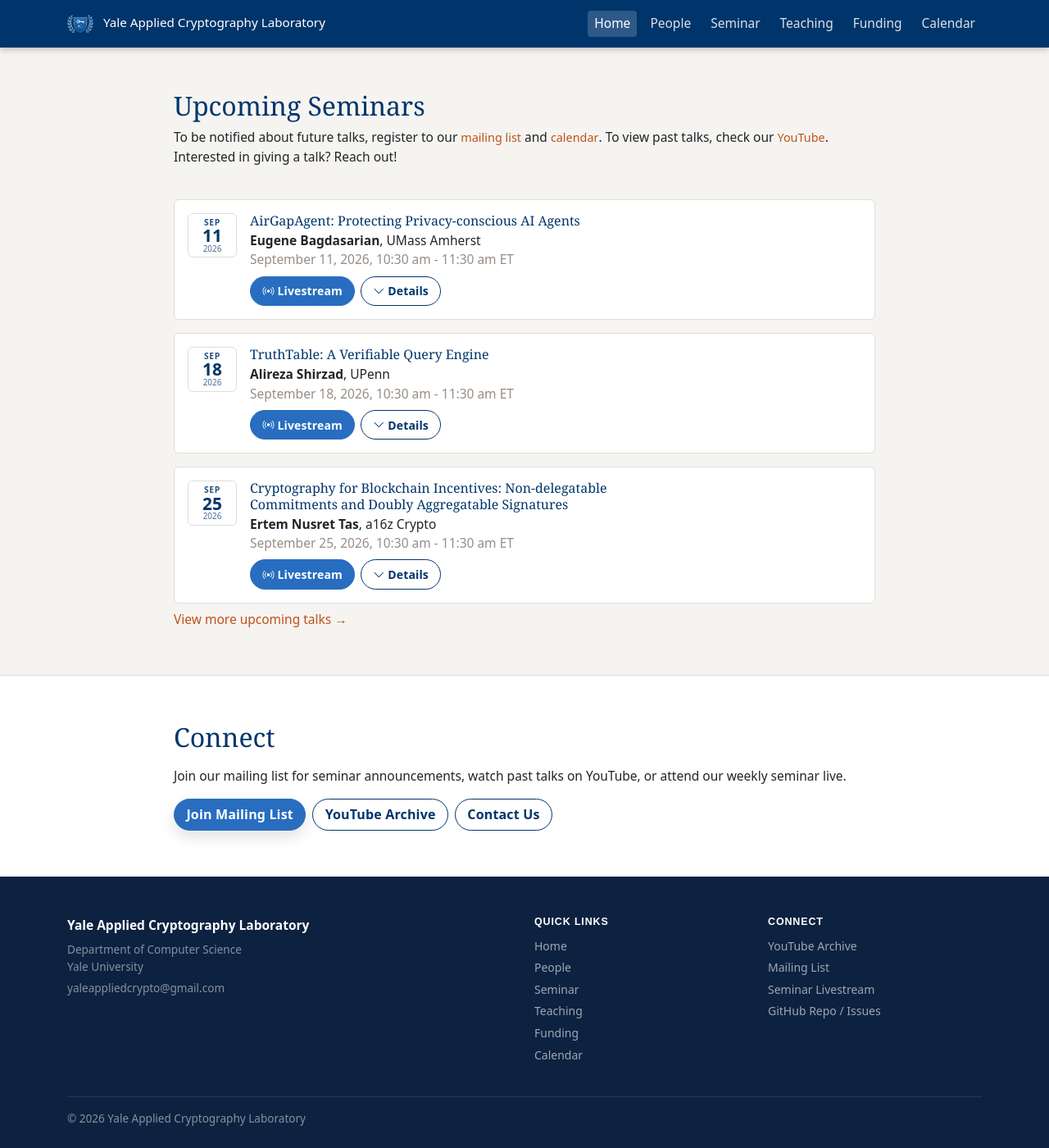
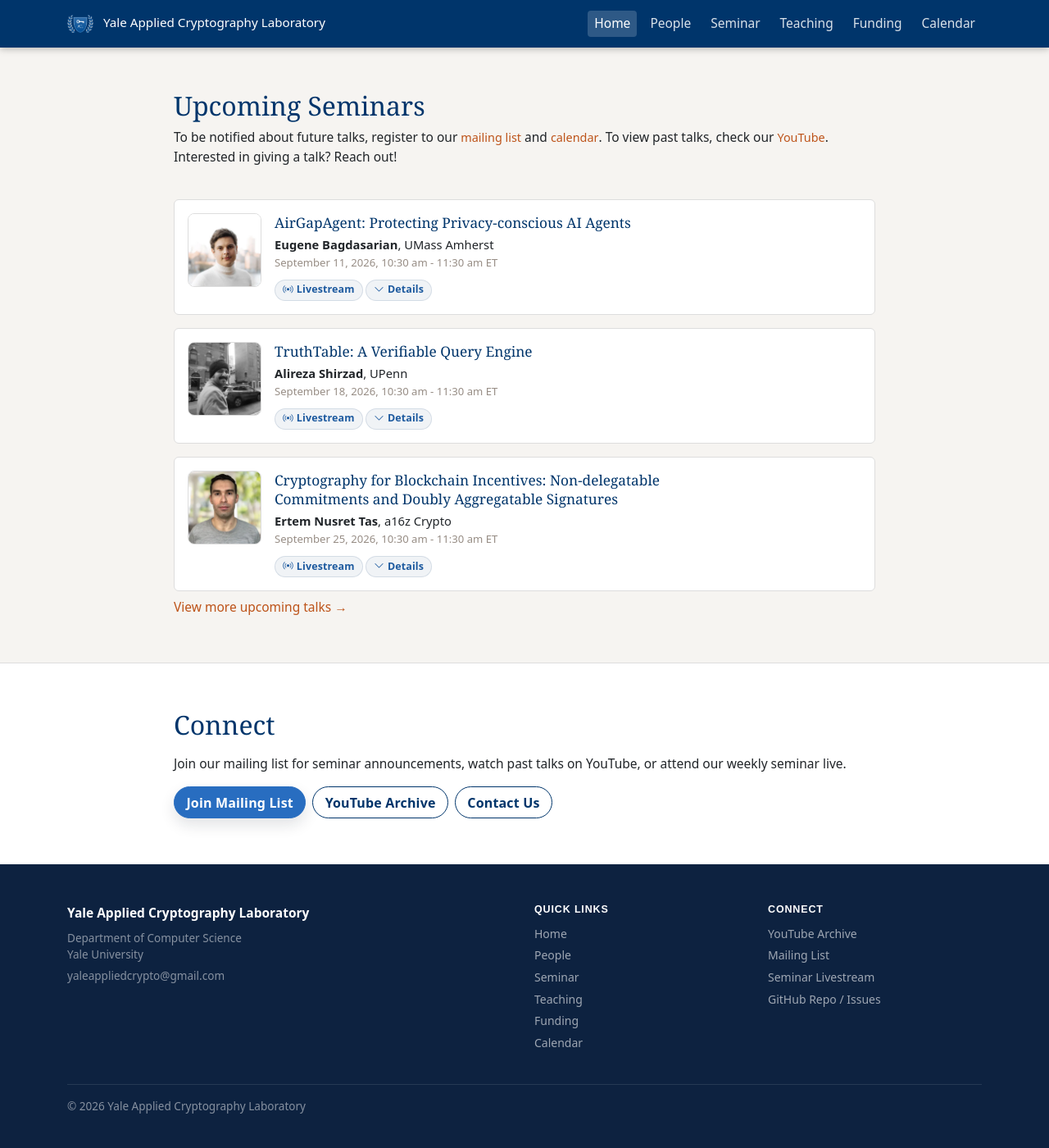
Before and after one commit to yale-acl/yacl-website, a Jekyll site: the page built from index.md, in a window 1280 px wide and 1400 px high, scrolled down 1389 px. Shown: the whole window at 82% size. Built offline with Jekyll 4.4.1, drawn with Linux system fonts in a browser that asks for light colours; some web fonts are replaced.

Commit message:
Refine seminar cards and add speaker photos

```diff
--- a/_data/seminars.yml
+++ b/_data/seminars.yml
@@ -3,6 +3,7 @@
   - date: "2026-09-11"
     time: "10:30 am - 11:30 am ET"
     speaker: "Eugene Bagdasarian"
+    photo: /assets/images/speakers/eugene-bagdasarian.webp
     affiliation: "UMass Amherst"
     title: "AirGapAgent: Protecting Privacy-conscious AI Agents"
     livestream_url: "https://yale.zoom.us/j/99399803943"
@@ -17,6 +18,7 @@
   - date: "2026-09-18"
     time: "10:30 am - 11:30 am ET"
     speaker: "Alireza Shirzad"
+    photo: /assets/images/speakers/alireza-shirzad.webp
     affiliation: "UPenn"
     title: "TruthTable: A Verifiable Query Engine"
     livestream_url: "https://yale.zoom.us/j/99399803943"
@@ -29,6 +31,7 @@
   - date: "2026-09-25"
     time: "10:30 am - 11:30 am ET"
     speaker: "Ertem Nusret Tas"
+    photo: /assets/images/speakers/ertem-nusret-tas.webp
     affiliation: "a16z Crypto"
     title: "Cryptography for Blockchain Incentives: Non-delegatable Commitments and Doubly Aggregatable Signatures"
     livestream_url: "https://yale.zoom.us/j/99399803943"
--- a/assets/css/main.css
+++ b/assets/css/main.css
@@ -276,22 +276,60 @@
 .seminar-date .day   { font-size: 1.3rem; font-weight: 700; line-height: 1; }
 .seminar-date .year  { font-size: .62rem; opacity: .72; }
 
-.seminar-heading { font-size: 1rem; color: var(--yacl-navy); margin: 0 0 .2rem; }
+.seminar-heading { font-size: 1.08rem; line-height: 1.35; color: var(--yacl-navy); margin: 0 0 .25rem; }
 .seminar-speaker { font-weight: 700; }
-.seminar-speaker-line { margin: 0; font-weight: 400; }
+.seminar-speaker-line { margin: 0; font-size: .92rem; font-weight: 400; }
 .seminar-speaker-photo { width: 90px; height: 90px; border-radius: 8px; object-fit: cover; object-position: center top; border: 1px solid var(--yacl-border); align-self: flex-start; }
-.seminar-time { color: var(--yacl-ink-muted); margin-bottom: 0; }
+.seminar-time { color: var(--yacl-ink-muted); font-size: .82rem; margin: .1rem 0 0; }
 
-.seminar-entry { --bs-card-border-color: var(--yacl-border); overflow: hidden; }
+.seminar-entry { --bs-card-border-color: var(--yacl-border); overflow: hidden; transition: border-color .15s ease, box-shadow .15s ease; }
 .seminar-entry[open] { --bs-card-border-color: #d8dde6; box-shadow: 0 8px 24px rgba(15,23,42,.08); }
 .seminar-entry-past[open] { --bs-card-border-color: #d8dde6; box-shadow: 0 8px 20px rgba(71,85,105,.12); }
 
-.seminar-entry-summary { list-style: none; cursor: pointer; }
+.seminar-entry-summary { list-style: none; cursor: pointer; transition: background-color .15s ease; }
+.seminar-entry-summary:hover { background: color-mix(in srgb, var(--yacl-surface), transparent 48%); }
 .seminar-entry-summary::-webkit-details-marker { display: none; }
 
 .seminar-entry-body { background: var(--yacl-surface-raised); }
 .seminar-detail { color: var(--yacl-ink); line-height: 1.65; }
 
+
+.seminar-card-copy { min-width: 0; }
+.seminar-card-action {
+  border: 1px solid transparent;
+  box-shadow: none;
+  font-size: .78rem;
+  line-height: 1.2;
+  padding: .28rem .58rem;
+  text-decoration: none;
+  transform: none;
+}
+.seminar-card-action:hover,
+.seminar-card-action:focus-visible { box-shadow: none; text-decoration: none; transform: none; }
+
+.seminar-livestream {
+  color: #1d5a9f;
+  background: rgba(var(--yacl-navy-rgb), .06);
+  border-color: rgba(var(--yacl-navy-rgb), .12);
+}
+.seminar-livestream:hover,
+.seminar-livestream:focus-visible {
+  color: var(--yacl-navy);
+  background: rgba(var(--yacl-navy-rgb), .11);
+  border-color: rgba(var(--yacl-navy-rgb), .2);
+}
+
+.seminar-video {
+  color: #a31d1d;
+  background: rgba(220,38,38,.06);
+  border-color: rgba(220,38,38,.12);
+}
+.seminar-video:hover,
+.seminar-video:focus-visible {
+  color: #7f1d1d;
+  background: rgba(220,38,38,.11);
+  border-color: rgba(220,38,38,.2);
+}
 
 .seminar-toggle { white-space: nowrap; }
 .seminar-toggle-label-close { display: none; }
@@ -300,8 +338,7 @@
 .seminar-entry[open] .seminar-toggle-label-open { display: none; }
 .seminar-entry[open] .seminar-toggle-label-close { display: inline; }
 
-.seminar-action-row { display: flex; flex-wrap: wrap; align-items: center; gap: .4rem; margin-top: .5rem; }
-.seminar-livestream { box-shadow: none; }
+.seminar-action-row { display: flex; flex-wrap: wrap; align-items: center; gap: .2rem; margin-top: .65rem; }
 
 .yt-facade { position: relative; width: 100%; height: 100%; cursor: pointer; background: #000; }
 .yt-facade img { width: 100%; height: 100%; object-fit: cover; opacity: .85; transition: opacity .2s; display: block; }
@@ -415,5 +452,10 @@
 }
 
 @media (max-width: 576px) {
+  .seminar-entry-summary { padding: .85rem; }
+  .seminar-card-layout { gap: .75rem !important; }
+  .seminar-date { width: 52px; padding-inline: .3rem; }
+  .seminar-entry-with-video .seminar-card-layout { flex-direction: column; }
+  .seminar-entry-with-video .seminar-thumb { width: 100%; height: auto; aspect-ratio: 16 / 9; }
   .people-grid { grid-template-columns: repeat(2, minmax(0, 1fr)); gap: 1.5rem 1rem; }
 }
--- a/index.md
+++ b/index.md
@@ -54,24 +54,24 @@
       {% for talk in upcoming %}
       <details class="card seminar-entry seminar-entry-upcoming">
         <summary class="card-body seminar-entry-summary">
-          <div class="d-flex gap-3">
+          <div class="d-flex gap-3 seminar-card-layout">
             {% if talk.photo %}
             <img class="seminar-speaker-photo flex-shrink-0" src="{{ talk.photo }}" alt="{{ talk.speaker }}">
             {% else %}
             <div class="seminar-date flex-shrink-0">
               <span class="month">{{ talk.date | date: "%b" }}</span>
-              <span class="day">{{ talk.date | date: "%d" }}</span>
+              <span class="day">{{ talk.date | date: "%-d" }}</span>
               <span class="year">{{ talk.date | date: "%Y" }}</span>
             </div>
             {% endif %}
-            <div class="flex-grow-1" style="min-width:0">
+            <div class="flex-grow-1 seminar-card-copy">
               <h3 class="seminar-heading">{{ talk.title }}</h3>
               <p class="seminar-speaker-line"><span class="seminar-speaker">{{ talk.speaker }}</span>{% if talk.affiliation %}, {{ talk.affiliation }}{% endif %}</p>
-              <p class="seminar-time">{{ talk.date | date: "%B %-d, %Y" }}{% if talk.time %}, {{ talk.time }}{% endif %}</p>
+              {% if talk.photo or talk.time %}<p class="seminar-time">{% if talk.photo %}{{ talk.date | date: "%B %-d, %Y" }}{% if talk.time %}, {% endif %}{% endif %}{{ talk.time }}</p>{% endif %}
               <div class="seminar-action-row">
-                {% if talk.livestream_url %}<a class="btn btn-sm btn-primary seminar-livestream" href="{{ talk.livestream_url }}" target="_blank" rel="noopener"><i class="bi bi-broadcast me-1"></i>Livestream</a>{% endif %}
-                {% if talk.video_url %}<a class="btn btn-sm btn-danger" href="{{ talk.video_url }}" target="_blank" rel="noopener"><i class="bi bi-play-circle me-1"></i>Video</a>{% endif %}
-                <span class="btn btn-sm btn-outline-primary seminar-toggle" aria-hidden="true">
+                {% if talk.livestream_url %}<a class="btn btn-sm seminar-card-action seminar-livestream" href="{{ talk.livestream_url }}" target="_blank" rel="noopener"><i class="bi bi-broadcast me-1"></i>Livestream</a>{% endif %}
+                {% if talk.video_url %}<a class="btn btn-sm seminar-card-action seminar-video" href="{{ talk.video_url }}" target="_blank" rel="noopener"><i class="bi bi-play-circle me-1"></i>Video</a>{% endif %}
+                <span class="btn btn-sm seminar-card-action seminar-livestream seminar-toggle" aria-hidden="true">
                   <span class="seminar-toggle-label seminar-toggle-label-open"><i class="bi bi-chevron-down me-1"></i>Details</span>
                   <span class="seminar-toggle-label seminar-toggle-label-close"><i class="bi bi-chevron-up me-1"></i>Details</span>
                 </span>
```
Also changed, not shown: _includes/seminar-card.html (+14 -9 lines), assets/images/speakers/alireza-shirzad.webp (added), assets/images/speakers/ertem-nusret-tas.webp (added), assets/images/speakers/eugene-bagdasarian.webp (added).
